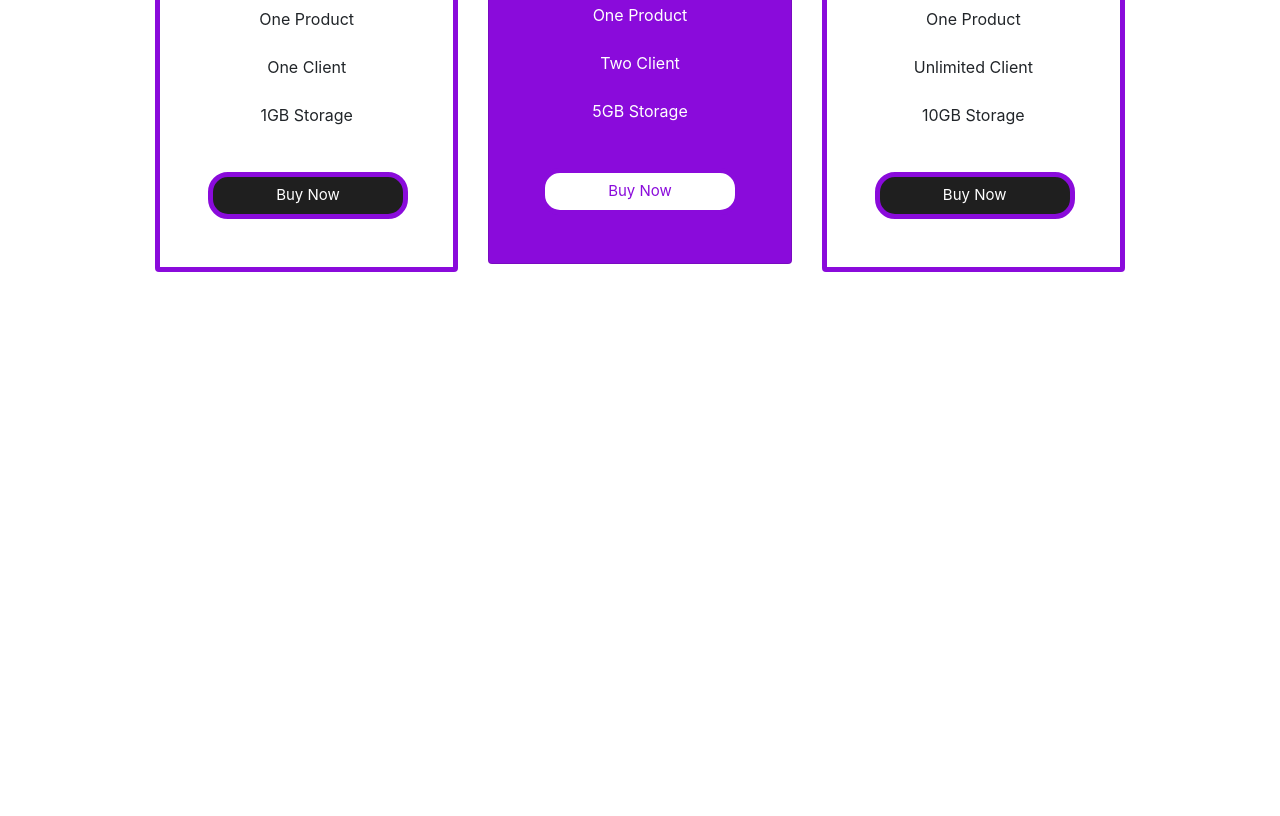
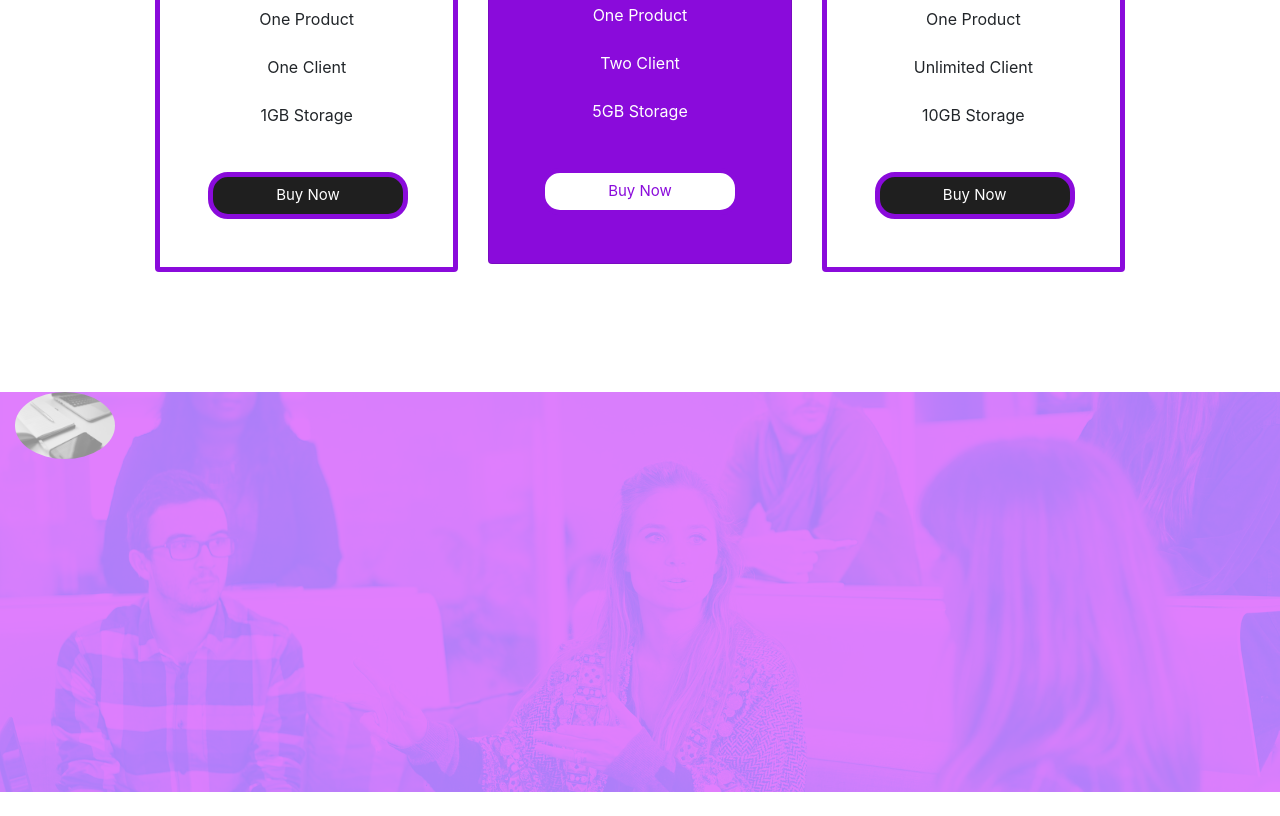
Before and after one commit to DangerNoodle32/BootstrapOpgave, a website: page index.html in a window 1280 px wide. Shown: the part 1644-2460 px from the top of the page. Before the commit the page ends 2060 px from the top, so only its background shows below. Drawn offline with nearby package versions, Linux system fonts and the light colour scheme.

Commit message:
Img indsat med farve overlay

```diff
--- a/css/_myStyles.scss
+++ b/css/_myStyles.scss
@@ -100,5 +100,5 @@ img {
 	position: absolute;
 	background-blend-mode: soft-light;
 	background-color: #9800f9;
-	opacity:.5;
+	opacity:.7;
 }
--- a/index.html
+++ b/index.html
@@ -226,8 +226,15 @@ text-align: center;">
 
 <br>
 
+<div class="container-fluid bg position-relative overlay-div h-50" style="background-image: url('Images/workplace-1245776_1920.jpg')">
 
+    <div class="position-absolute">
 
+        <img class="profilepicture" style="border-radius: 50%; width: 100px; " src="Images/3.jpg">
+
+    </div>
+
+</div>
 
 <br>
 
```
